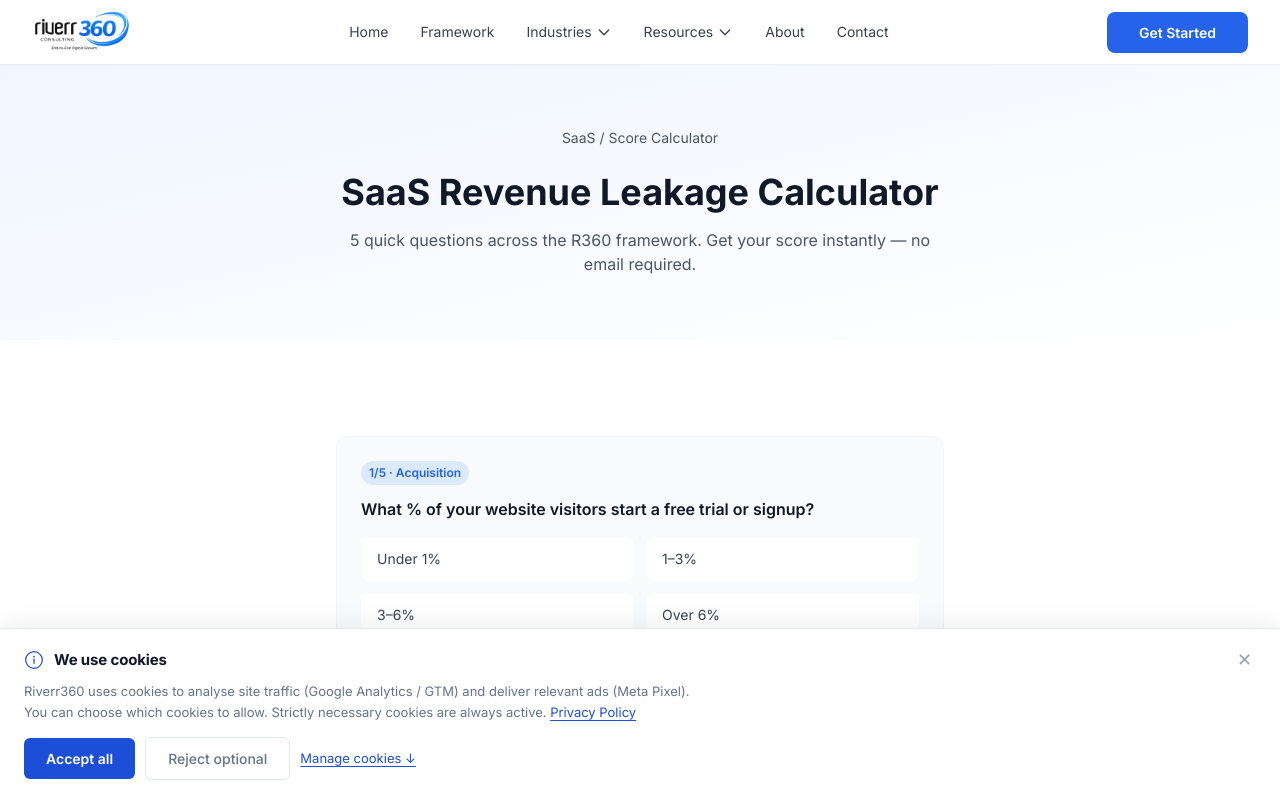
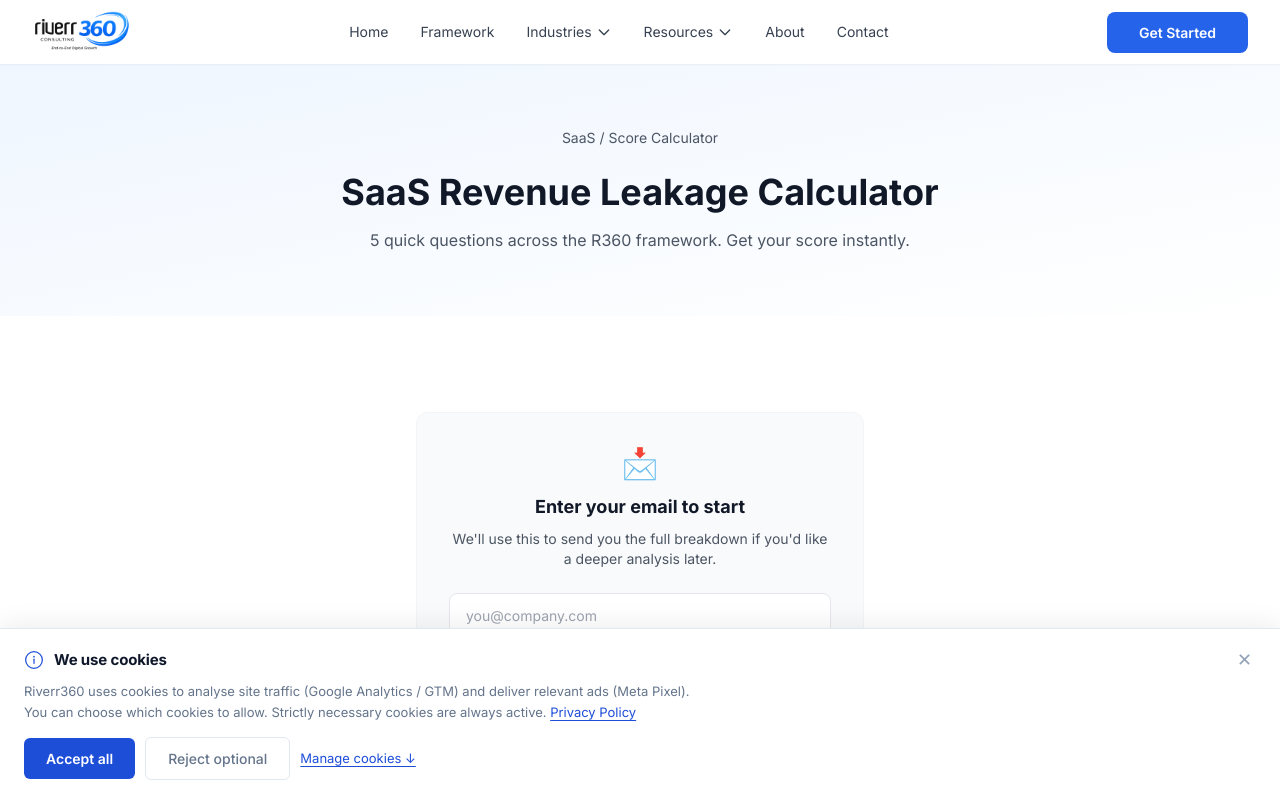
Before and after one commit to riverr360consulting/riverr360, a Next.js app: page /industries/saas/score-calculator in a window 1280 px wide. Shown: the top 798 px of the page. Built offline with nearby package versions, Linux system fonts and the light colour scheme.

Commit message:
fix: email capture is added on store calculator page

```diff
--- a/app/industries/saas/score-calculator/page.tsx
+++ b/app/industries/saas/score-calculator/page.tsx
@@ -90,6 +90,11 @@ const QUESTIONS: {
 ];
 
 export default function ScoreCalculatorPage() {
+  const [email, setEmail] = useState('');
+  const [emailSubmitted, setEmailSubmitted] = useState(false);
+  const [emailError, setEmailError] = useState('');
+  const [submittingEmail, setSubmittingEmail] = useState(false);
+
   const [answers, setAnswers] = useState<Partial<Record<Layer, number>>>({});
   const [showResult, setShowResult] = useState(false);
 
@@ -100,6 +105,33 @@ export default function ScoreCalculatorPage() {
         QUESTIONS.reduce((sum, q) => sum + (answers[q.layer]! * WEIGHTS[q.layer]), 0)
       )
     : 0;
+
+  async function handleEmailSubmit(e: React.FormEvent) {
+    e.preventDefault();
+    const trimmed = email.trim();
+    if (!/^[^\s@]+@[^\s@]+\.[^\s@]+$/.test(trimmed)) {
+      setEmailError('Please enter a valid email address');
+      return;
+    }
+    setEmailError('');
+    setSubmittingEmail(true);
+    try {
+      await fetch('https://api.web3forms.com/submit', {
+        method: 'POST',
+        headers: { 'Content-Type': 'application/json' },
+        body: JSON.stringify({
+          access_key: 'bd8222f1-81ef-4ed7-9182-09c0c52ae333',
+          subject: `New SaaS Score Calculator lead — ${trimmed}`,
+          Email: trimmed,
+          Source: 'SaaS Score Calculator',
+        }),
+      });
+    } catch {
+      /* don't block the user if lead capture fails silently */
+    }
+    setEmailSubmitted(true);
+    setSubmittingEmail(false);
+  }
 
   function selectAnswer(layer: Layer, score: number) {
     setAnswers((prev) => ({ ...prev, [layer]: score }));
@@ -123,14 +155,36 @@ export default function ScoreCalculatorPage() {
             SaaS Revenue Leakage Calculator
           </h1>
           <p className="text-gray-600">
-            5 quick questions across the R360 framework. Get your score instantly — no email required.
+            5 quick questions across the R360 framework. Get your score instantly.
           </p>
         </div>
       </section>
 
       <section className="section-padding bg-white">
         <div className="container-custom max-w-2xl mx-auto">
-          {!showResult ? (
+          {!emailSubmitted ? (
+            <div className="bg-gray-50 rounded-xl p-8 border border-gray-100 max-w-md mx-auto text-center">
+              <div className="text-3xl mb-3">📩</div>
+              <h2 className="text-lg font-bold text-gray-900 mb-2">Enter your email to start</h2>
+              <p className="text-sm text-gray-600 mb-6">
+                We'll use this to send you the full breakdown if you'd like a deeper analysis later.
+              </p>
+              <form onSubmit={handleEmailSubmit} className="space-y-3">
+                <input
+                  type="email"
+                  value={email}
+                  onChange={(e) => setEmail(e.target.value)}
+                  placeholder="you@company.com"
+                  className="w-full px-4 py-3 rounded-lg border border-gray-200 text-sm"
+                  required
+                />
+                {emailError && <p className="text-sm text-red-600 text-left">{emailError}</p>}
+                <button type="submit" disabled={submittingEmail} className="btn-primary w-full py-3">
+                  {submittingEmail ? 'Starting...' : 'Start Calculator →'}
+                </button>
+              </form>
+            </div>
+          ) : !showResult ? (
             <div className="space-y-8">
               {QUESTIONS.map((q, idx) => (
                 <div key={q.layer} className="bg-gray-50 rounded-xl p-6 border border-gray-100">
@@ -202,7 +256,7 @@ export default function ScoreCalculatorPage() {
               <div className="flex flex-col sm:flex-row gap-3 justify-center">
                 <Link href="/book" className="btn-primary">Book a Strategy Call</Link>
                 <button
-                  onClick={() => { setShowResult(false); setAnswers({}); }}
+                  onClick={() => { setShowResult(false); setAnswers({}); setEmailSubmitted(false); setEmail(''); }}
                   className="btn-secondary"
                 >
                   Retake Calculator
```
